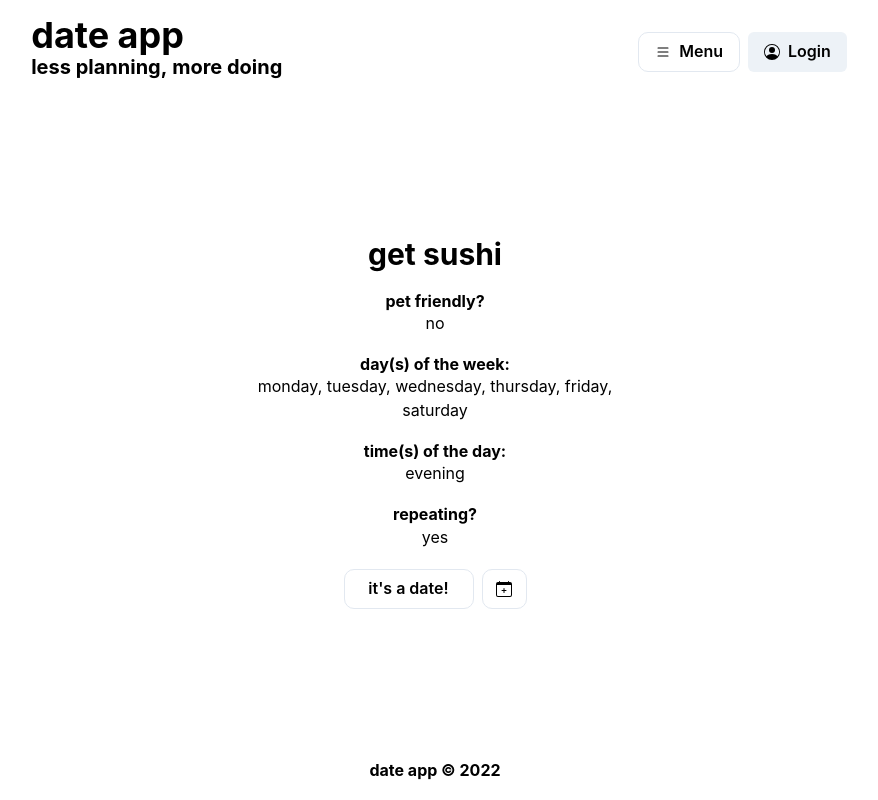
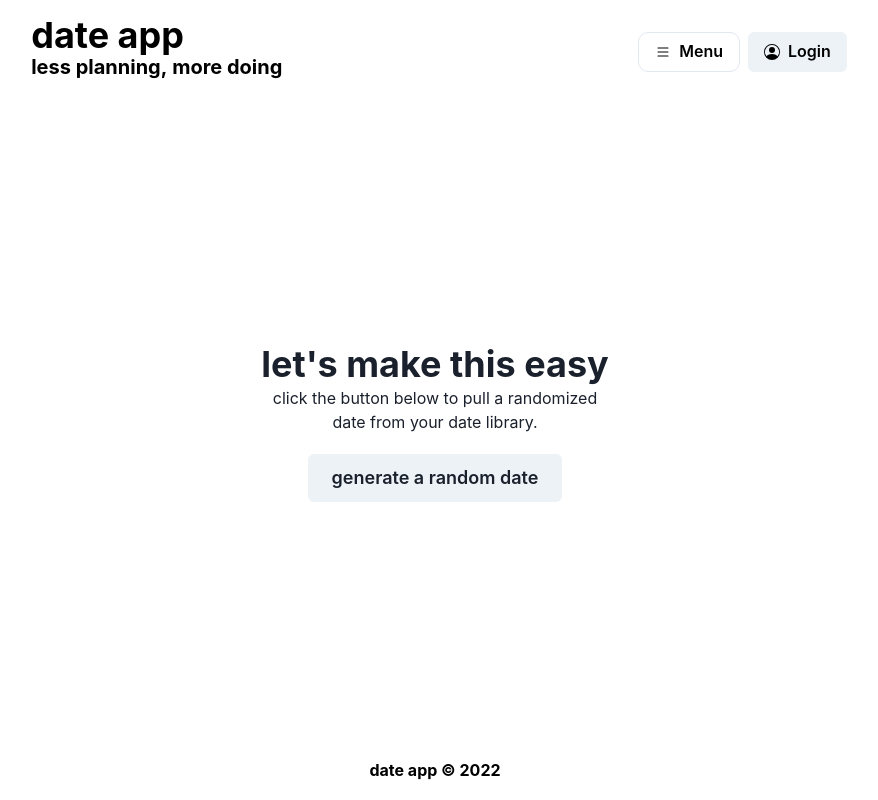
Before and after one commit to christinagiancola/date-app, a React app: page / in a window 1280 px wide. Shown: the whole page, without its empty margins (205-1083 px from the left). Built offline with nearby package versions, Linux system fonts and the light colour scheme.

Commit message:
Home screen now shows <DateGenerator>, which will eventually pull a randomized date from the library based on user input

```diff
--- a/src/components/Body.js
+++ b/src/components/Body.js
@@ -1,4 +1,5 @@
 import React, { useState } from 'react';
+import DateGenerator from './DateGenerator';
 import DateCard from './DateCard';
 import DateForm from './DateForm';
 import LoginModal from './LoginModal';
@@ -11,7 +12,7 @@ const Body = ({ lastClicked }) => {
 	// TODO: swap out repeated code for switch statement
 
 	if (lastClicked === 'home') {
-		display = <DateCard />;
+		display = <DateGenerator />;
 	}
 
 	if (lastClicked === 'login') {
--- /dev/null
+++ b/src/components/DateGenerator.js
@@ -0,0 +1,20 @@
+import React from 'react';
+import { Box, Button, Heading } from '@chakra-ui/react';
+
+const DateGenerator = () => {
+	const generateRandomDate = () => {
+		console.log('Get a date from the date-a-base!');
+	};
+
+	return (
+		<Box w='70%' p='5' align='center' textTransform='lowercase'>
+			<Heading as='h3'>Let's make this easy</Heading>
+			<p>Click the button below to pull a randomized date from your date library.</p>
+			<Button size='lg' mt='5' textTransform='lowercase' onClick={() => generateRandomDate()}>
+				Generate a Random Date
+			</Button>
+		</Box>
+	);
+};
+
+export default DateGenerator;
--- a/src/components/Header.js
+++ b/src/components/Header.js
@@ -12,12 +12,12 @@ const Header = ({ setLastClicked, appName }) => {
 						{appName}
 					</Heading>
 					<Heading as='h2' size='md'>
-						<span class='line'>
+						<span className='line'>
 							<Heading as='h3' size='md'>
 								less planning,&nbsp;
 							</Heading>
 						</span>
-						<span class='line'>
+						<span className='line'>
 							<Heading as='h3' size='md'>
 								more doing
 							</Heading>
```
